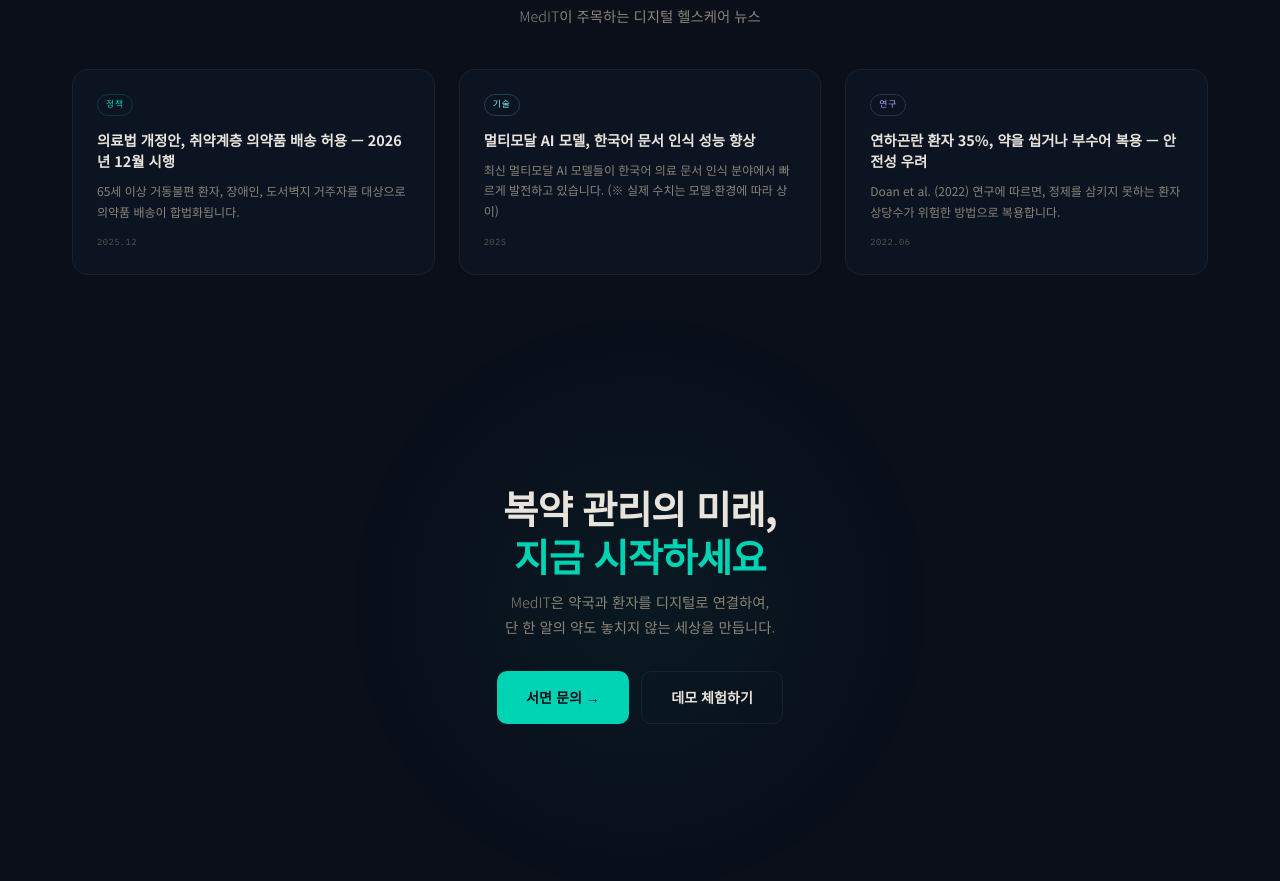
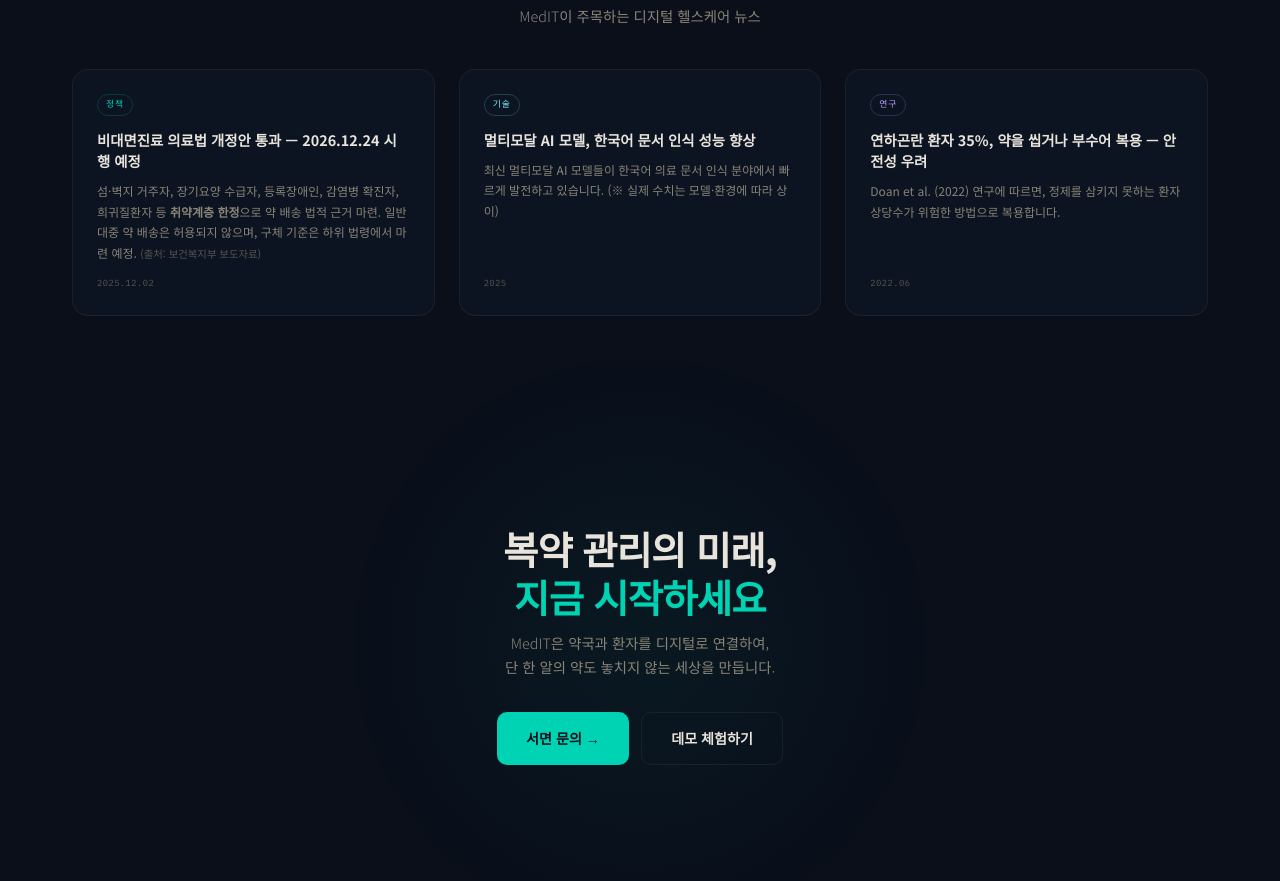
Before and after one commit to hyunjeongshin83/medit-homepage, a plain HTML site: page index.html in a window 1280 px wide. Shown: the part 5099-5980 px from the top of the page. Drawn offline with Linux system fonts and the light colour scheme; a web font is replaced by a local one.

Commit message:
law-2026.12

```diff
--- a/index.html
+++ b/index.html
@@ -72,7 +72,7 @@ body{cursor:none}.xh-cursor{position:fixed;width:34px;height:52px;pointer-events
 
 <section class="sec" id="team"><div class="sec-center rv"><div class="sec-tag">ABOUT US</div><h2 class="sec-title">MedIT을 만드는 사람들</h2><p class="sec-desc">환자의 복약 경험을 바꾸기 위해 모인 팀입니다.</p></div><div class="team-grid"><div class="team-card rv"><div class="team-avatar">신</div><h3>신현정</h3><div class="role">대표 · FOUNDER</div><p>숙명여자대학교 창업보육센터 입주(개인사업자). 디지털 헬스케어 기획 및 규제 전략 설계, 약사법·의료법 개정안 4건 정부입법지원센터 제출.</p></div><div class="team-card rv"><div class="team-avatar" style="background:linear-gradient(135deg,var(--lav),var(--ice))">AI</div><h3>Engineering</h3><div class="role">TECH TEAM</div><p>OCR 파이프라인, 3채널 알림, 약사 협업 인터페이스 개발 진행 중. Flask · Claude API · KakaoTalk API.</p></div><div class="team-card rv"><div class="team-avatar" style="background:linear-gradient(135deg,#f0c866,var(--coral))">자</div><h3>자문 네트워크 <span style="font-size:.6rem;color:var(--coral);font-weight:500">구성 예정</span></h3><div class="role">ADVISORY</div><p>약학경제·디지털헬스케어 분야 학계 및 정책 자문 네트워크 구성을 추진할 예정입니다. (※ 현재 확정된 자문위원 없음)</p></div></div></section>
 
-<section class="sec" id="news"><div class="sec-center rv"><div class="sec-tag">RESOURCES</div><h2 class="sec-title">업계 동향 · 리소스</h2><p class="sec-desc">MedIT이 주목하는 디지털 헬스케어 뉴스</p></div><div class="grid3"><a href="#" class="news-card rv"><div class="news-tag t1">정책</div><h3>의료법 개정안, 취약계층 의약품 배송 허용 — 2026년 12월 시행</h3><p>65세 이상 거동불편 환자, 장애인, 도서벽지 거주자를 대상으로 의약품 배송이 합법화됩니다.</p><div class="news-date">2025.12</div></a><a href="#" class="news-card rv"><div class="news-tag t2">기술</div><h3>멀티모달 AI 모델, 한국어 문서 인식 성능 향상</h3><p>최신 멀티모달 AI 모델들이 한국어 의료 문서 인식 분야에서 빠르게 발전하고 있습니다. (※ 실제 수치는 모델·환경에 따라 상이)</p><div class="news-date">2025</div></a><a href="#" class="news-card rv"><div class="news-tag t3">연구</div><h3>연하곤란 환자 35%, 약을 씹거나 부수어 복용 — 안전성 우려</h3><p>Doan et al. (2022) 연구에 따르면, 정제를 삼키지 못하는 환자 상당수가 위험한 방법으로 복용합니다.</p><div class="news-date">2022.06</div></a></div></section>
+<section class="sec" id="news"><div class="sec-center rv"><div class="sec-tag">RESOURCES</div><h2 class="sec-title">업계 동향 · 리소스</h2><p class="sec-desc">MedIT이 주목하는 디지털 헬스케어 뉴스</p></div><div class="grid3"><a href="https://www.mohw.go.kr/board.es?mid=a10503000000&bid=0027&act=view&list_no=1488108" target="_blank" rel="noopener" class="news-card rv"><div class="news-tag t1">정책</div><h3>비대면진료 의료법 개정안 통과 — 2026.12.24 시행 예정</h3><p>섬·벽지 거주자, 장기요양 수급자, 등록장애인, 감염병 확진자, 희귀질환자 등 <strong>취약계층 한정</strong>으로 약 배송 법적 근거 마련. 일반 대중 약 배송은 허용되지 않으며, 구체 기준은 하위 법령에서 마련 예정. <span style="color:var(--dim);font-size:.65rem">(출처: 보건복지부 보도자료)</span></p><div class="news-date">2025.12.02</div></a><a href="#" class="news-card rv"><div class="news-tag t2">기술</div><h3>멀티모달 AI 모델, 한국어 문서 인식 성능 향상</h3><p>최신 멀티모달 AI 모델들이 한국어 의료 문서 인식 분야에서 빠르게 발전하고 있습니다. (※ 실제 수치는 모델·환경에 따라 상이)</p><div class="news-date">2025</div></a><a href="#" class="news-card rv"><div class="news-tag t3">연구</div><h3>연하곤란 환자 35%, 약을 씹거나 부수어 복용 — 안전성 우려</h3><p>Doan et al. (2022) 연구에 따르면, 정제를 삼키지 못하는 환자 상당수가 위험한 방법으로 복용합니다.</p><div class="news-date">2022.06</div></a></div></section>
 
 <section class="cta-sec" id="contact"><h2 class="rv">복약 관리의 미래,<br><span style="color:var(--mint)">지금 시작하세요</span></h2><p class="rv" style="font-size:.9rem;color:var(--muted);margin-bottom:2rem;font-weight:300">MedIT은 약국과 환자를 디지털로 연결하여,<br>단 한 알의 약도 놓치지 않는 세상을 만듭니다.</p><div class="rv" style="display:flex;gap:.8rem;justify-content:center;flex-wrap:wrap"><a href="mailto:hyunjeong.shin@sookmyung.ac.kr" class="btn btn-mint">서면 문의 →</a><a href="#demo" class="btn btn-outline">데모 체험하기</a></div></section>
 
```
